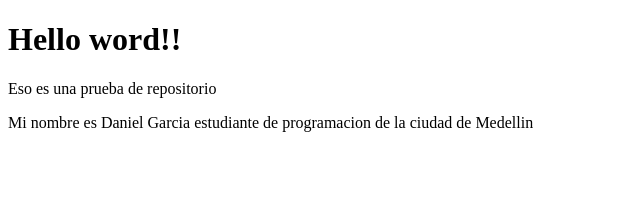
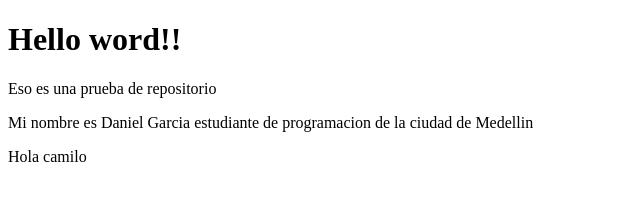
Before and after one commit to daniels99ecg/Eliminarporfavor, a plain HTML site: page index.html in a window 1280 px wide. Shown: the whole page, without its empty margins (0-640 px from the left). Drawn offline with Linux system fonts and the light colour scheme.

Commit message:
Update index.html

```diff
--- a/index.html
+++ b/index.html
@@ -10,5 +10,6 @@
     <h1>Hello word!!</h1>
     <p>Eso es una prueba de repositorio</p>
     <p>Mi nombre es Daniel Garcia estudiante de programacion de la ciudad de Medellin </p>
+     <p>Hola camilo </p>
 </body>
 </html>
```
